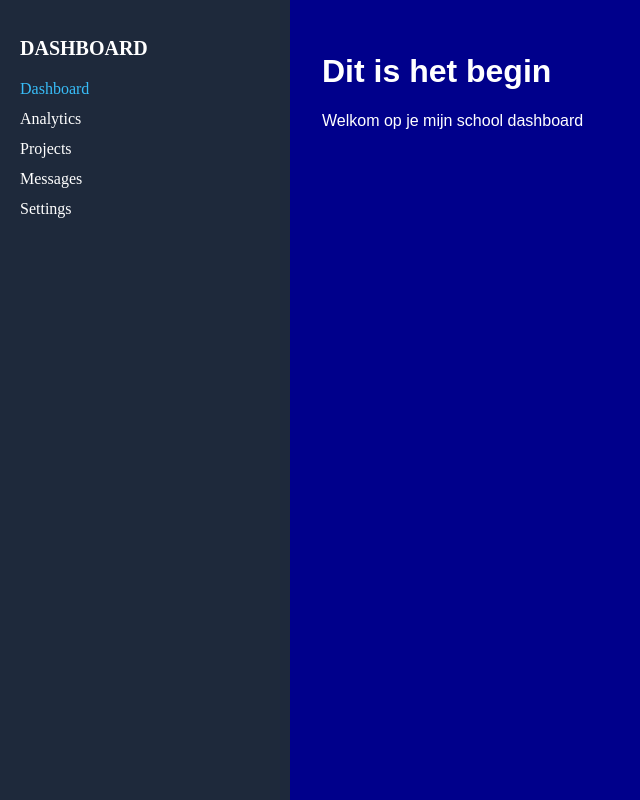
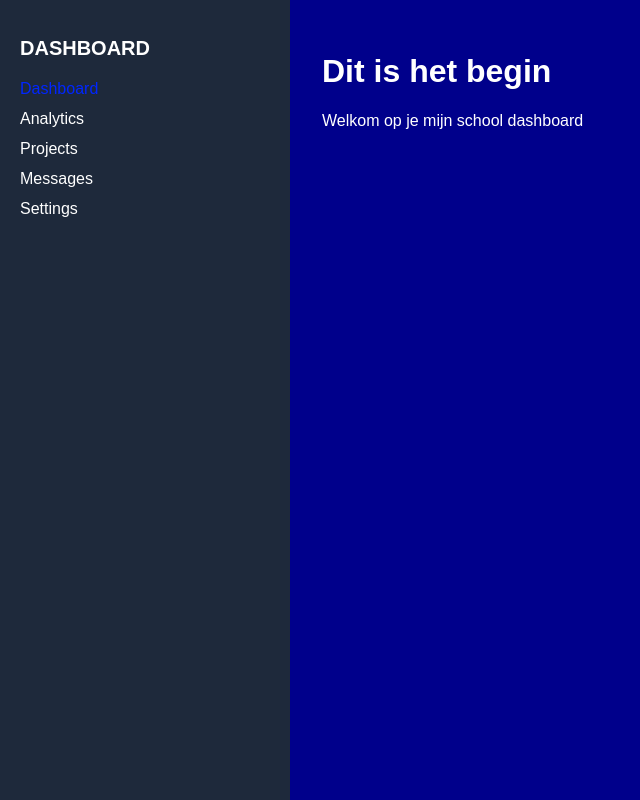
Before and after one commit to itzmitto/Dashboard, a React (Vite) app: page /main in a window 1280 px wide. In both pictures the pointer is over the item "Dashboard". Shown: the whole page, without its empty margins (0-640 px from the left). Built offline with nearby package versions, Linux system fonts and the light colour scheme.

Commit message:
10de commit sidebar

```diff
--- a/src/styling/main.css
+++ b/src/styling/main.css
@@ -20,6 +20,7 @@ body {
   width: 250px;
   background-color: #1e293b;
   color: white;
+  font-family: sans-serif;
   padding: 20px;
 }
 
@@ -40,20 +41,41 @@ body {
 }
 
 .sidebar-menu li:hover {
-  color: #38bdf8;
+  color: #0026ff;
 }
 
 
 
- /* width: 240px;
-  min-height: 100vh;
-  background: #ffffff;
-  border-right: 1px solid rgba(99, 102, 241, 0.1);
+
+
+
+
+
+
+
+/*
+.nav-item {
   display: flex;
-  flex-direction: column;
-  padding: 1.5rem 1rem;
-  position: fixed;
-  top: 0;
-  left: 0;
-  box-shadow: 4px 0 24px rgba(99, 102, 241, 0.07);
+  align-items: center;
+  gap: 0.85rem;
+  padding: 0.7rem 0.85rem;
+  border-radius: 10px;
+  color: #6b7280;
+  font-size: 0.92rem;
+  font-weight: 500;
+  cursor: pointer;
+  text-decoration: none;
+  border: none;
+  background: transparent;
+  width: 100%;
+  text-align: left;
+  transition: all 0.25s ease;
+}
+
+.nav-item:hover {
+  background: linear-gradient(135deg, #4f63f6, #6366f1);
+  color: white;
+  border-radius: 16px;
+  transform: translateX(4px);
+  box-shadow: 0 6px 18px rgba(79, 99, 246, 0.25);
 } */
```
